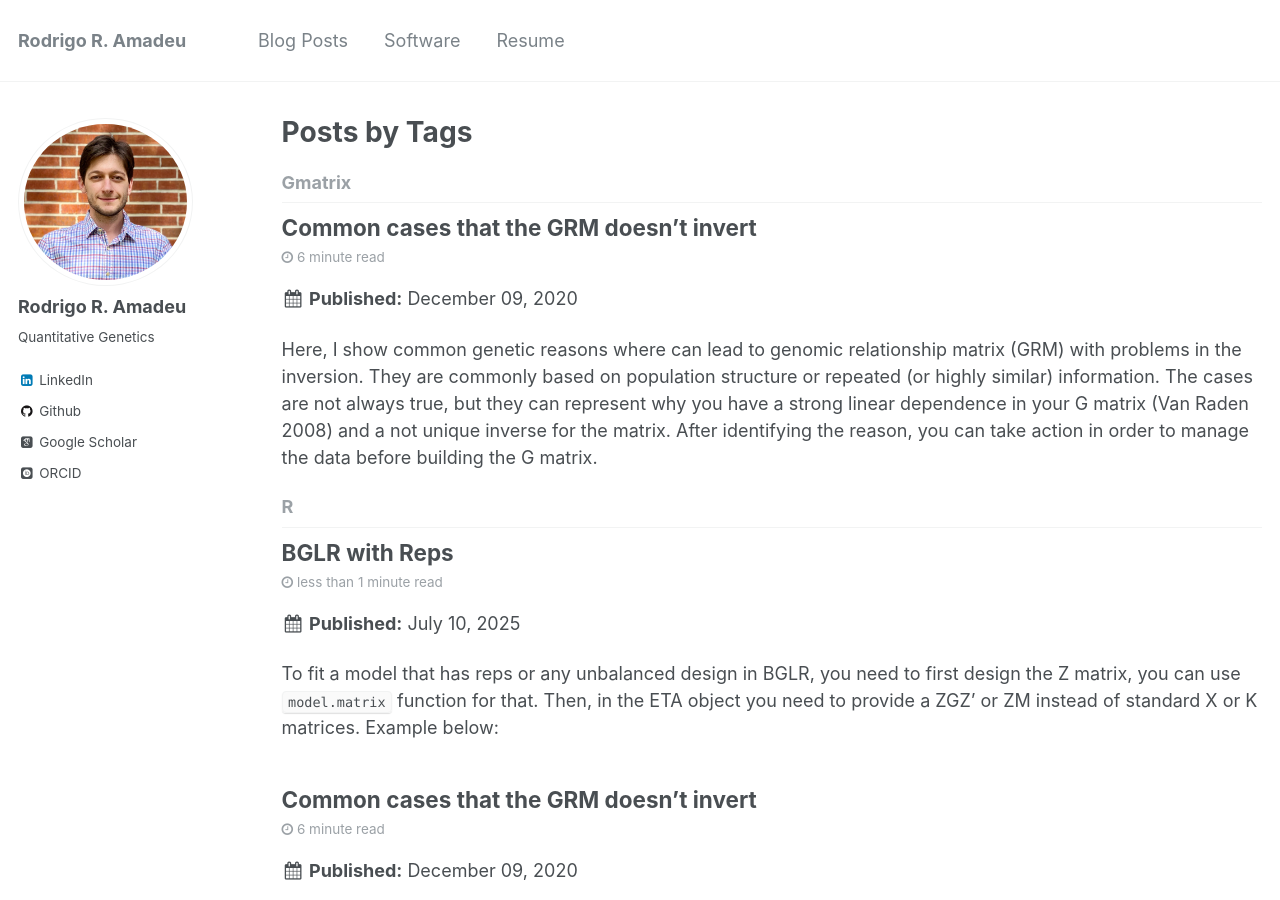
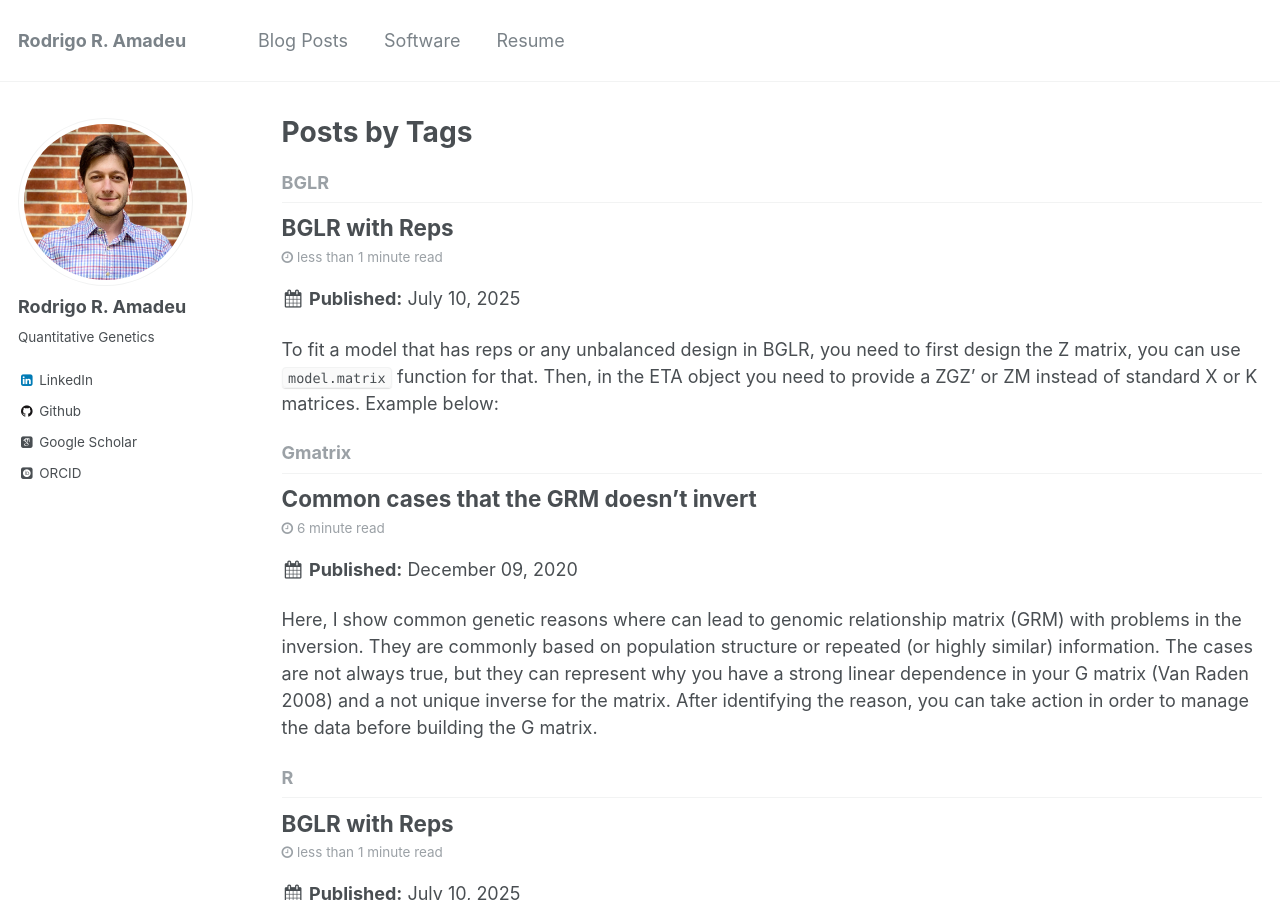
Before and after one commit to rramadeu/rramadeu.github.io, a Jekyll site: the page built from _pages/tag-archive.html, in a window 1280 px wide and 900 px high. Built offline with Jekyll 4.4.1, drawn with Linux system fonts in a browser that asks for light colours; some web fonts are replaced; some of the changed text lies outside the part shown.

Commit message:
Update 2025-07-10-BGLR-Reps.md

```diff
--- a/_posts/2025-07-10-BGLR-Reps.md
+++ b/_posts/2025-07-10-BGLR-Reps.md
@@ -1,10 +1,10 @@
 ---
 title: 'BGLR with Reps'
 date: 2025-07-10
-permalink: /posts/2018/11/RParallel/
+permalink: /posts/2025/07/BGLRreps/
 tags:
   - R
-  - parallel
+  - BGLR
 ---
 
 To fit a model that has reps or any unbalanced design in BGLR, you need to first design the Z matrix, you can use `model.matrix` function for that. Then, in the ETA object you need to provide a ZGZ' or ZM instead of standard X or K matrices. Example below:
```
